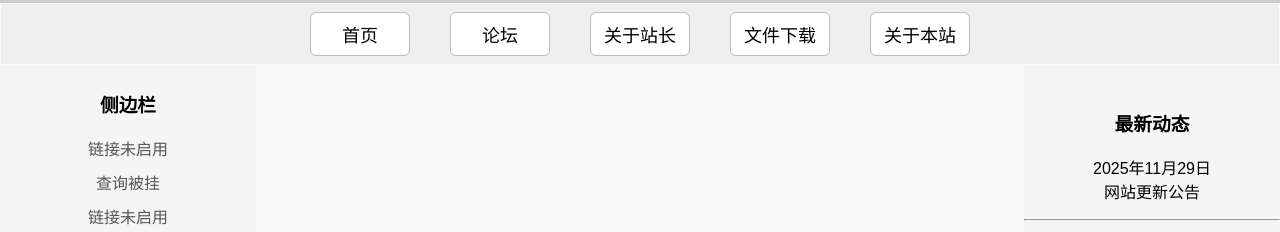
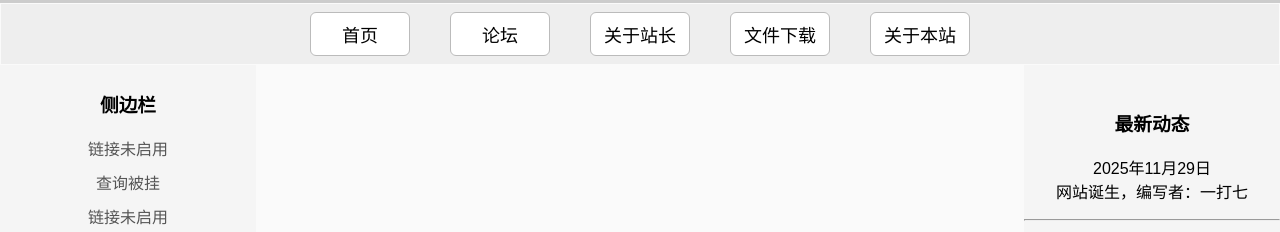
Before and after one commit to icelemon0923/icelemon0923.github.io, a plain HTML site: page index.html in a window 1280 px wide. Shown: the part 88-320 px from the top of the page. Drawn offline with Linux system fonts and the light colour scheme.

Commit message:
Update index.html

```diff
--- a/index.html
+++ b/index.html
@@ -180,7 +180,7 @@
             <!-- RIGHT -->
             <td class="rightbar">
                 <h3>最新动态</h3>
-                <p>2025年11月29日<br>网站更新公告</p>
+                <p>2025年11月29日<br>网站诞生，编写者：一打七</p>
                 <hr>
                 <p>联系方式:<br>邮箱: 3616904753@qq.com<br>微信: 15953150260</p>
             </td>
```
